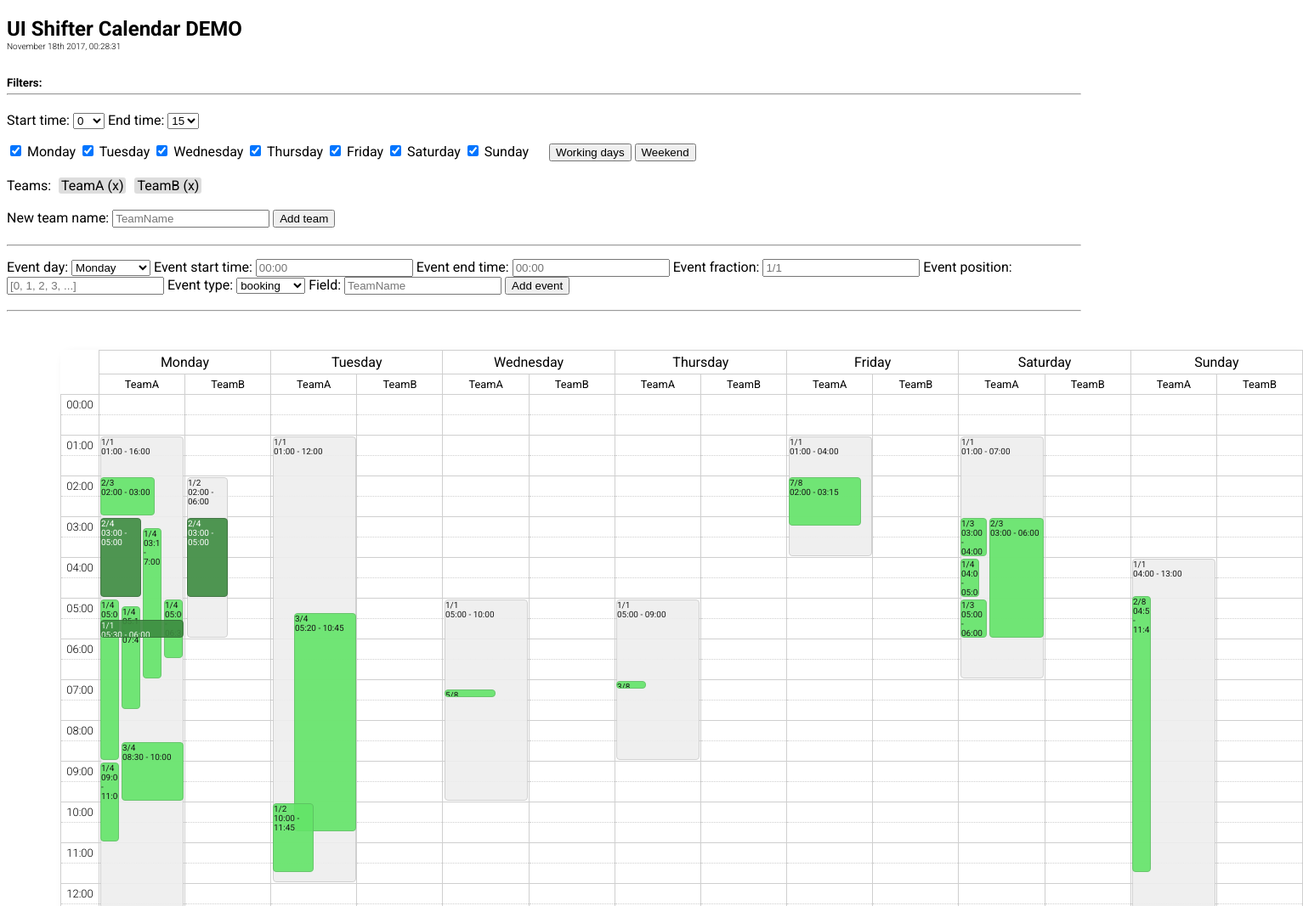
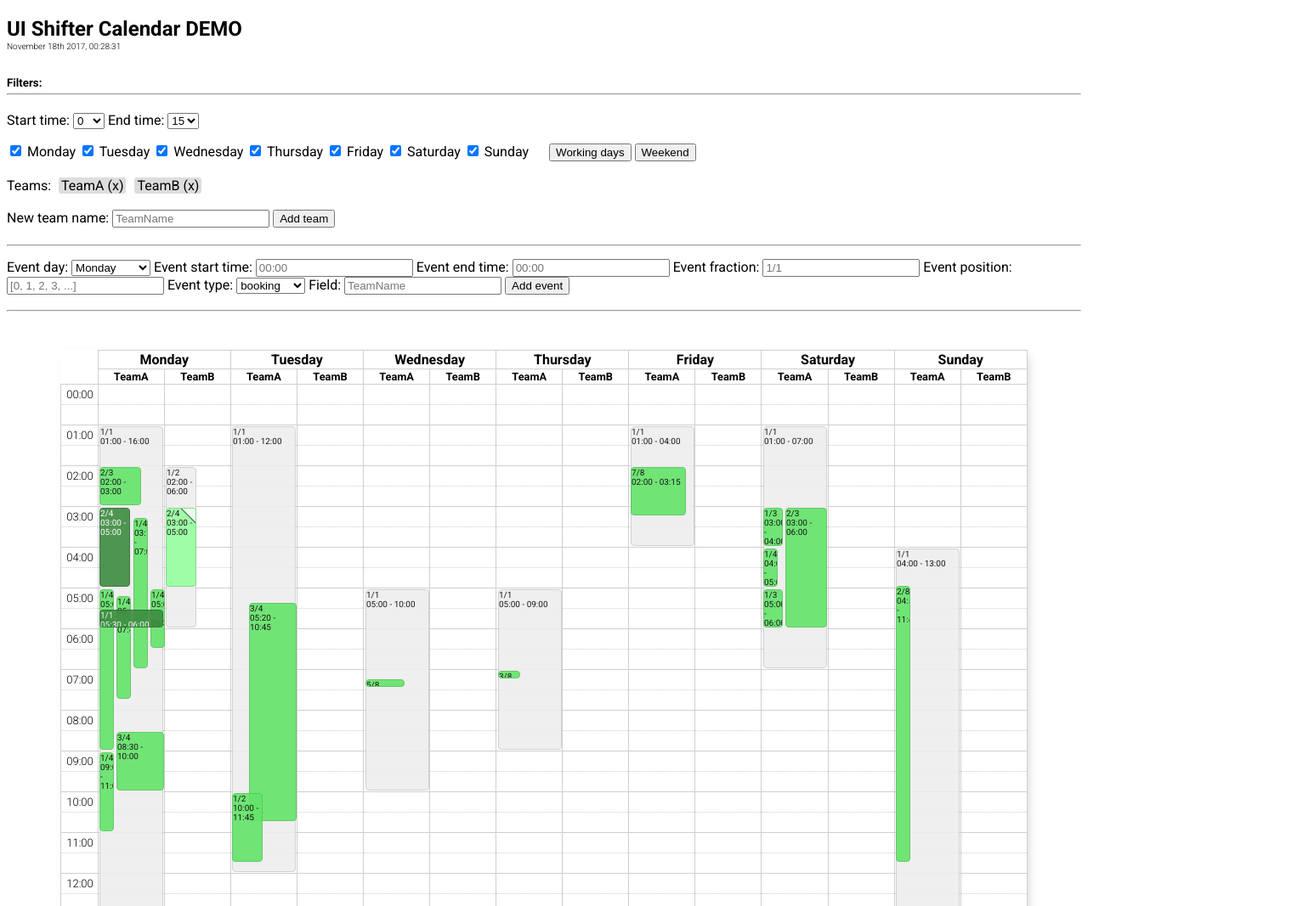
Before and after one commit to kkolada/ui-shifter-calendar, a website: page showcase/index.html in a window 1280 px wide. Shown: the top 1067 px of the page at 85% size, 1533 px wide, since content can reach past the window. Drawn offline with nearby package versions, Linux system fonts and the light colour scheme; files that its build step writes are made by us from their sources.

Commit message:
Bug fixes and new booking type. (#4)
* Basic Grunt, bower and npm configuration for ui-shifter-calendar plugin. Local dev server with test files.

* Distribution directory, package-lock added, readme file modified.

* Template changed.

* Angular style guide best practices applied. SCSS support added. Grunt watch added. Sample mock skeleton created.

* Time start/end filter added with showcase.

* Day filter added with showcase.

* Showcase for days filter - working days/weekend.

* Basic shift (one at time) implemented - work in progress. Showcase for shifts (events).

* Simple event form in showcase (add event from UI).

* Refactor, methods' description added, shift->booking, constants added.

* Create booking - method refactored. Functionality added - cutting top/bottom part of event when time filter is active and event could not be fully drawn.

* Drawing event with top and bottom border cut, bad cutting of top event fixed.

* New event factory for pack algorithm added (work in progress). Drawing events with hardcoded position. Main bower files updated.

* Simple position assigning for events.

* Bug fix - day index replaced. Business logic of arranging shift blocks abandoned. Minor showcase update.

* Delete old GruntFile.js

* NPM post install script added (bower dependency auto-install).

* package.json fix

* Logic for resolving events' positions removed.

* Redraw while window resize, many fields at the same time (same day).

* Display events as a layers (additional CSS tweaks).

* Minor CSS tweaks, new features for showcase added.

* Table layout changed to fixed. Event listener for manual repaint trigger. Showcase sample data bug fixed (time format hh:mm).

* Transfer booking added.

```diff
--- a/showcase/showcase.js
+++ b/showcase/showcase.js
@@ -122,7 +122,7 @@ shifterCalendarShowcaseApp.controller('ShowcaseCtrl', function($scope) {
             to: '05:00',
             fraction: '2/4',
             position: 0,
-            type: 'shift',
+            type: 'booking-transferred',
             team: 'TeamB'
         },
         {
@@ -200,7 +200,7 @@ shifterCalendarShowcaseApp.controller('ShowcaseCtrl', function($scope) {
         {
             day: 'Monday',
             from: '03:15',
-            to: '7:00',
+            to: '07:00',
             fraction: '1/4',
             position: 2,
             type: 'booking',
@@ -327,7 +327,14 @@ shifterCalendarShowcaseApp.controller('ShowcaseCtrl', function($scope) {
         if (index > -1) {
             $scope.teams.splice(index, 1);
         }
-    }
+    };
+
+    /**
+     * INIT
+     */
+    setTimeout(function() {
+        $scope.$broadcast('UI.Shifter.Calendar:repaint');
+    }, 2000);
 
 });
 /* EOF */
--- a/src/component/ui-shifter-calendar-event.factory.js
+++ b/src/component/ui-shifter-calendar-event.factory.js
@@ -327,6 +327,9 @@
                 case eventConst.SHIFT:
                     eventClass = 'shift';
                     break;
+                case eventConst.BOOKING_TRANSFERRED:
+                    eventClass = 'booking-transferred';
+                    break;
                 default:
                     break;
             }
--- a/src/component/ui-shifter-calendar.constants.js
+++ b/src/component/ui-shifter-calendar.constants.js
@@ -9,6 +9,8 @@
             EVENT_CLASS: 'event',
             OPEN_HOUR: 'openHour',
             BOOKING: 'booking',
-            SHIFT: 'shift'
+            SHIFT: 'shift',
+            BOOKING_TRANSFERRED: 'booking-transferred',
+            REPAINT_EVENTS: 'UI.Shifter.Calendar:repaint'
         });
 })();
--- a/src/component/ui-shifter-calendar.controller.js
+++ b/src/component/ui-shifter-calendar.controller.js
@@ -62,16 +62,15 @@
             });
         };
 
-        /**
-         * INIT
-         */
-        redrawEvents();
-
         // handle resize event
         angular.element($window).bind('resize', function () {
             drawEvents();
         });
 
+        $scope.$on(eventConst.REPAINT_EVENTS, function() {
+            redrawEvents();
+        });
+
     }
 
 })();
--- a/src/ui-shifter-calendar.styles.scss
+++ b/src/ui-shifter-calendar.styles.scss
@@ -1,7 +1,24 @@
+// variables
 $border-color-grey: #cfcfcf;
-$first-column-min-width: 30px;
+$outer-table-border-color: #9e9c9c;
+$first-column-fixed-width: 43px;
 $event-border-radius: 4px;
 
+
+// helpers
+@mixin booking-transferred-pseudo-el {
+  content: '';
+  position: absolute;
+  display: block;
+}
+
+@mixin transformRotateCustomDegree($rad) {
+  -webkit-transform: rotate($rad);
+  -moz-transform: rotate($rad);
+  transform: rotate($rad);
+}
+
+// main styles
 .ui-shifter-calendar {
   display: block;
 
@@ -9,26 +26,28 @@ $event-border-radius: 4px;
     width: 100%;
     border-spacing: 0px;
     border-collapse: collapse;
-    table-layout: auto;
+    table-layout: fixed;
+    border: 3px solid $outer-table-border-color;
     &.shadow {
       -webkit-box-shadow: 4px 4px 12px -4px $border-color-grey;
       box-shadow: 4px 4px 12px -4px $border-color-grey;
+      border: none;
     }
   }
 
   & table.ui-shifter-calendar-week-wrapper {
     & thead > tr {
       & > th {
-        padding: 4px 30px;
         border: 1px solid $border-color-grey;
-        font-weight: normal;
+        font-weight: bold;
+        text-align: center;
 
         &:first-child {
           padding: 4px 0;
           border-top: none;
           border-left: none;
           border-bottom: none;
-          min-width: $first-column-min-width;
+          width: $first-column-fixed-width;
         }
       }
 
@@ -96,6 +115,29 @@ $event-border-radius: 4px;
             color: #fff;
           }
         }
+        &.booking-transferred {
+          &:hover {
+            background: #76dc7e;
+            border: 1px solid #5db95d;
+            &::before {
+              opacity: 1;
+            }
+          }
+          background: #98ffa0;
+          border: 1px solid #76dc7e;
+          &::before {
+            @include booking-transferred-pseudo-el;
+            top: -20px;
+            right: -20px;
+            width: 40px;
+            height: 30px;
+            background: #ffffff;
+            border-bottom: 1px solid #0e0e0e;
+            @include transformRotateCustomDegree(45deg);
+            opacity: 0.8;
+            transition: opacity .3s ease .0s;
+          }
+        }
       }
 
       & > td {
@@ -109,7 +151,7 @@ $event-border-radius: 4px;
           padding: 4px 6px;
           font-weight: lighter;
           text-align: right;
-          min-width: $first-column-min-width;
+          width: $first-column-fixed-width;
         }
       }
 
```
Also changed, not shown: dist/ui-shifter-calendar.css, dist/ui-shifter-calendar.js, dist/ui-shifter-calendar.min.js, 1 other file.
